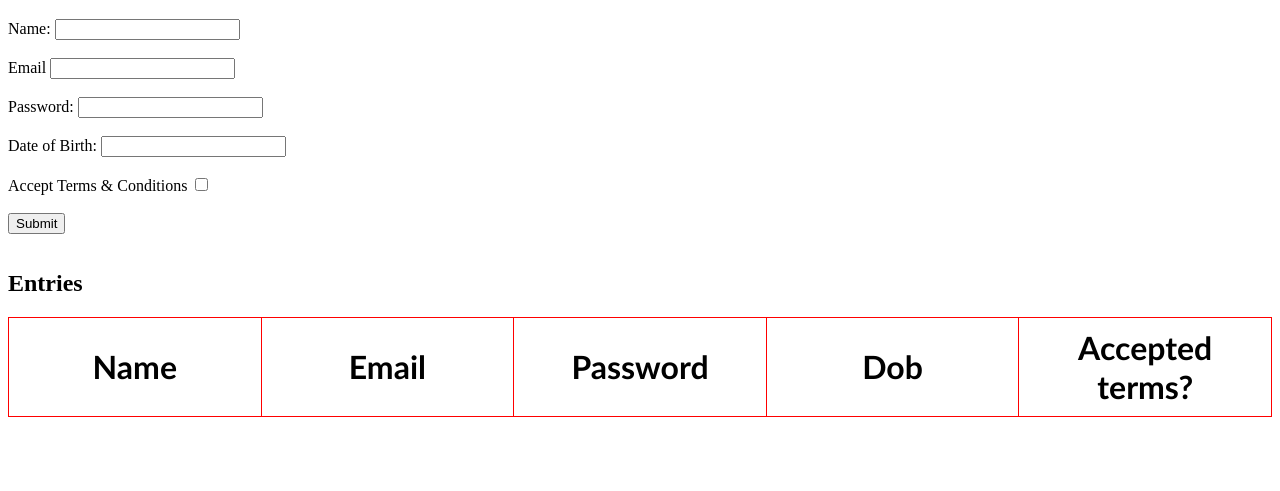
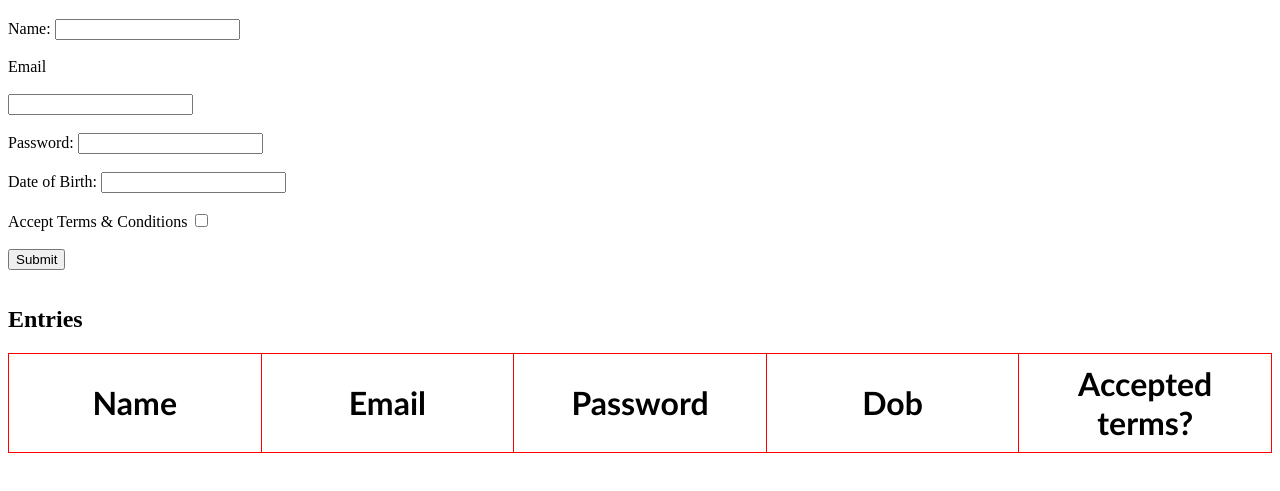
Before and after one commit to indhushiva/wd101, a plain HTML site: page index.html in a window 1280 px wide. Shown: the part 69-560 px from the top of the page. Drawn offline with nearby package versions, Linux system fonts and the light colour scheme.

Commit message:
index.html

```diff
--- a/index.html
+++ b/index.html
@@ -95,7 +95,7 @@ div#tables {
             <form id="myForm">
             <label>Name: <input id="name" type="text" required></label><br><br>
 
-             <label for="email">Email</label>
+             <label for="email">Email</label> <br><br>
    	<input type="email" id="email" name="email" pattern ="/^[a-zA-Z0-9.!#$%&'*+/=?^_`{|}~-]+@[a-zA-Z0-9-]+(?:\.[a-zA-Z0-9-]+)*$/"required><br><br>
 
             <label>Password: <input id="password" type="text" required></label><br><br>
```
